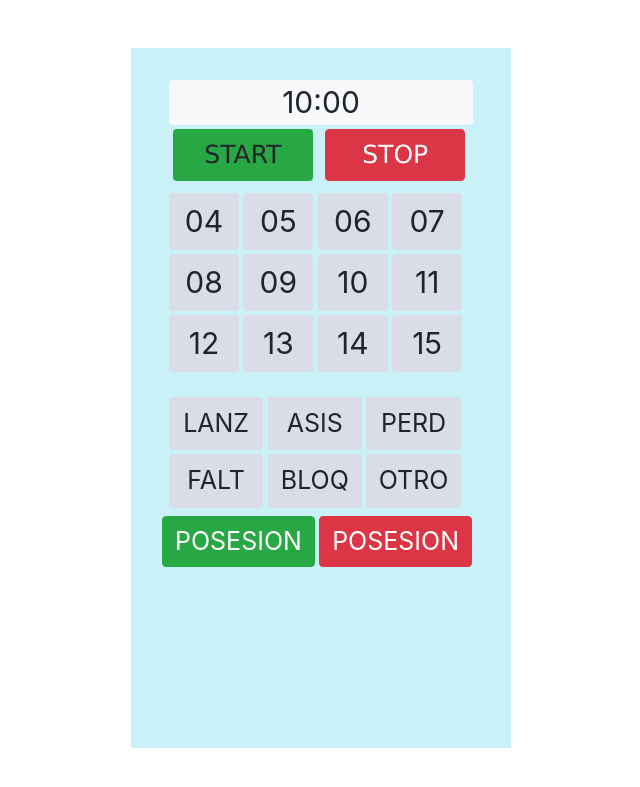
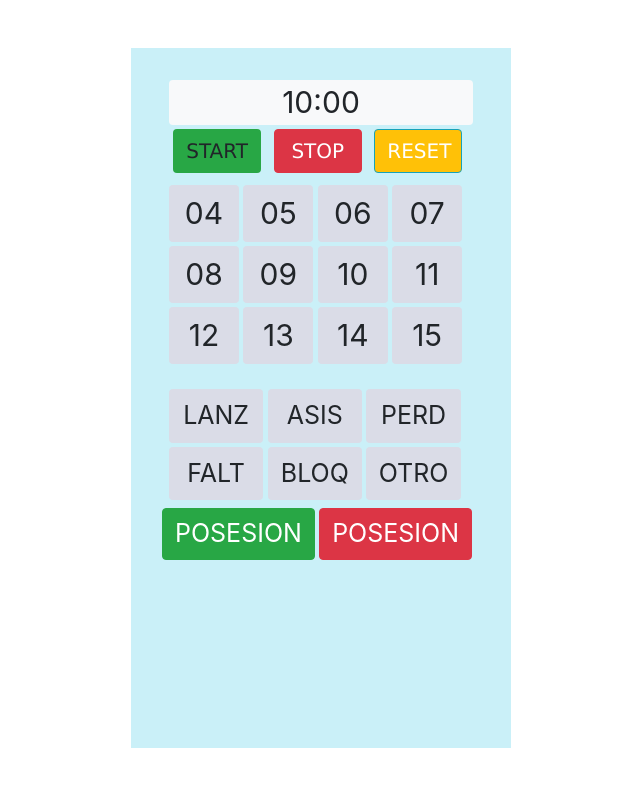
Before and after one commit to dgiacone-cloud/basket, a Flask app: template api/templates/inicio.html in a window 1280 px wide. Shown: the top 787 px of the page, without its empty margins (319-959 px from the left). Run offline with Flask 2, Linux system fonts and the light colour scheme; the template is opened without the code that fills it, so the values that code supplies are empty; some libraries are stand-ins or nearby versions.

Commit message:
agrego boton reset

```diff
--- a/api/static/js/globales.js
+++ b/api/static/js/globales.js
@@ -52,7 +52,11 @@ $(document).ready(function(){
 
 
     $( "#adelante" ).click(function() {$("#estado").html("suma");suma_tiempo()});
-    $( "#atras" ).click(function() {$("#estado").html("resta")});
+    $( "#reset" ).click(function() {
+        $("#minutos").html("10")
+        $("#segundos").html("00")
+
+    });
     $( "#detiene" ).click(function() {$("#estado").html("detenido");});
 
     $(".btn_cami").click(function(){ $("#acciones").slideDown();});
--- a/api/templates/inicio.html
+++ b/api/templates/inicio.html
@@ -1,5 +1,8 @@
 <script type="text/javascript" src="{{url_for('static',filename='js/jquery-min.js')}}"></script>
 <script type="text/javascript" src="{{url_for('static',filename='js/globales.js')}}"></script>
+
+
+
 {% extends 'base/base.html' %}
 
 {% block title %} {{title}} {% endblock %}
@@ -17,8 +20,9 @@
                 <span class="w-25 " id='minutos'>10</span><span>:</span><span class='w-25' id="segundos">00</span>
               </div>
               <div >
-                <button style="font-family:verdana; font-size:25px; width:46%" type="button " id="adelante" class="  bg-success  m-1 btn btn-sucess">START </button>
-                <button style="font-family:verdana;font-size:25px; width:46%" type="button" id="detiene" class=" m-1 bg-danger btn btn-danger "> STOP</button>
+                <button style="font-family:verdana; font-size:20px; width:29%" type="button " id="adelante" class="  bg-success  m-1 btn btn-sucess">START </button>
+                <button style="font-family:verdana;font-size:20px; width:29%" type="button" id="detiene" class=" m-1 bg-danger btn btn-danger "> STOP</button>
+                <button style="font-family:verdana;font-size:20px; width:29%" type="button" id="reset" class=" m-1 bg-warning btn btn-info "> RESET</button>
               </div>
 
             </div>
```
